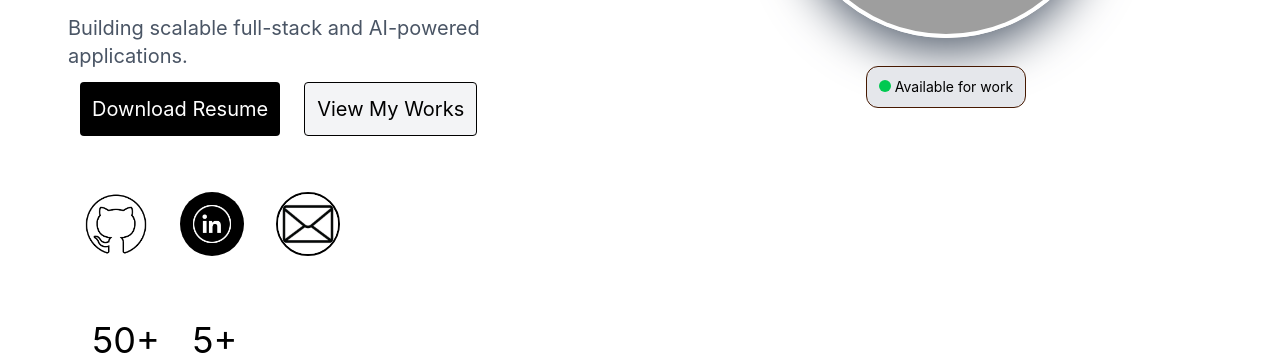
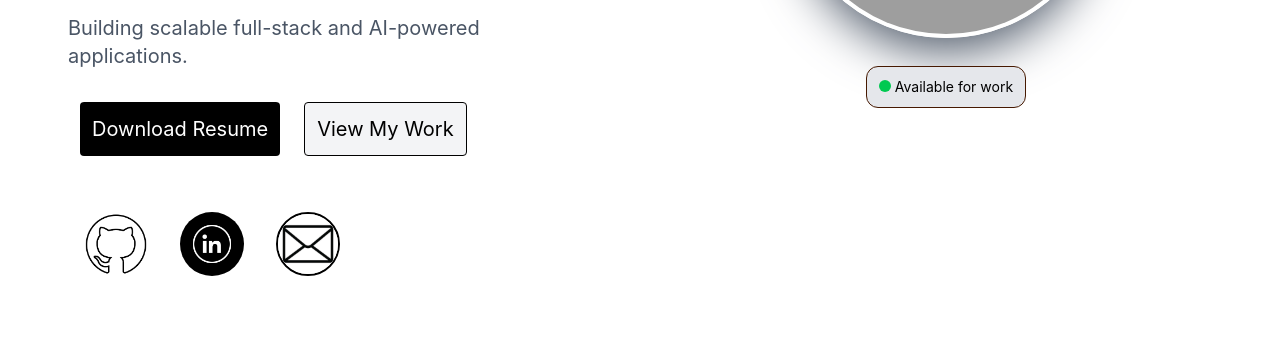
Before and after one commit to SurazKhati/Portfolio, a Next.js app: page / in a window 1280 px wide. Shown: the part 406-761 px from the top of the page. Built offline with nearby package versions, Linux system fonts and the light colour scheme; grey boxes are pictures that could not be loaded.

Commit message:
Fix HeroSection title type to ReactNode

```diff
--- a/components/herosection.tsx
+++ b/components/herosection.tsx
@@ -1,58 +1,64 @@
 "use client"
-import { useAppContext } from "@/context/contexts"
-import StatsBar from "./status"
-import { Stat } from "./status"
 
-type herotype = {
-  batchtxt?: string
-  title: string
-  subtext: string
-  description?: string
-  resume?: string | "Download Resume"
-  viewwork?: string | "view my work"
-  image?: string
-  stats: Stat[]
-}
+import { ReactNode } from "react";
+import { useAppContext } from "@/context/contexts";
+import StatsBar, { Stat } from "./status";
+
+type HeroSectionProps = {
+  batchtxt?: string;
+  title: ReactNode;        // <-- JSX or string allowed
+  subtext: ReactNode;      // <-- JSX or string allowed
+  description?: ReactNode; // <-- JSX or string allowed
+  resume?: string | "Download Resume";
+  viewwork?: string | "View My Work";
+  image?: string;
+  stats: Stat[];
+};
 
 export const HeroSection = ({
   batchtxt,
   title,
   subtext,
   description,
-  resume,
-  viewwork,
+  resume = "Download Resume",
+  viewwork = "View My Work",
   image,
-  stats
-}: herotype) => {
+  stats,
+}: HeroSectionProps) => {
+  const { mblview, darkState } = useAppContext();
 
-  const { mblview, darkState } = useAppContext()
+  // Download resume
+  const handleResume = () => {
+    const link = document.createElement("a");
+    link.href = "/cv.pdf";
+    link.download = "My-Portfolio.pdf";
+    link.click();
+  };
 
-  const Resume = () => {
-    const link = document.createElement("a")
-    link.href = "/cv.pdf"
-    link.download = "My-Portfolio.pdf"
-    link.click()
-  }
+  // View my work
+  const handleViewWork = () => {
+    window.location.assign("https://github.com/SurazKhati");
+  };
 
-  const viewmywork = () => {
-    window.location.assign("https://github.com/SurazKhati")
-  }
-
+  // Email button
   const handleEmail = () => {
-    window.location.href = "mailto:your@email.com?subject=Hello from Portfolio"
-  }
+    window.location.href = "mailto:your@email.com?subject=Hello from Portfolio";
+  };
 
   return (
-    <>
     <section
       className={`px-7 py-8 ${mblview ? "flex flex-col-reverse" : "flex"}
-          ${darkState ? "bg-neutral-950 text-white" : "bg-white text-black"}
-        `}
+      ${darkState ? "bg-neutral-950 text-white" : "bg-white text-black"}`}
     >
+      {/* Left / Text Side */}
       <div className={`h-auto ${mblview ? "w-full" : "w-[50%] pt-15 px-10"}`}>
+        {batchtxt && (
+          <span className="mb-2 text-sm text-gray-400">{batchtxt}</span>
+        )}
+
         <h1
           className={`my-1 ${
-              mblview ? "text-2xl w-full text-center" : "w-full text-5xl text-bold"
+            mblview ? "text-2xl w-full text-center" : "w-full text-5xl font-bold"
           }`}
         >
           {title}
@@ -66,6 +72,7 @@ export const HeroSection = ({
           {subtext}
         </p>
 
+        {description && (
           <p
             className={`pt-5 ${
               darkState ? "text-gray-400" : "text-gray-600"
@@ -73,16 +80,17 @@ export const HeroSection = ({
           >
             {description}
           </p>
+        )}
 
-          <div className={`${mblview ? "block" : "flex"} text-center`}>
+        {/* Buttons */}
+        <div className={`${mblview ? "block" : "flex"} text-center mt-5`}>
           <button
             className={`m-3 p-3 rounded hover:cursor-pointer
             ${darkState ? "bg-white text-black" : "bg-black text-white"}
-                ${mblview ? "text-lg w-[60%]" : "text-xl"}
-              `}
-              onClick={Resume}
+            ${mblview ? "text-lg w-[60%]" : "text-xl"}`}
+            onClick={handleResume}
           >
-              Download Resume
+            {resume}
           </button>
 
           <button
@@ -92,15 +100,19 @@ export const HeroSection = ({
                 ? "border-white text-white bg-neutral-800 hover:bg-neutral-700"
                 : "border-black text-black bg-gray-100 hover:bg-gray-200"
             }
-                ${mblview ? "text-lg w-[60%]" : "text-xl"}
-              `}
-              onClick={viewmywork}
+            ${mblview ? "text-lg w-[60%]" : "text-xl"}`}
+            onClick={handleViewWork}
           >
-              View My Works
+            {viewwork}
           </button>
         </div>
 
-          <div className={`flex items-baseline pt-7 ${mblview ? "justify-center" : ""}`}>
+        {/* Social Icons */}
+        <div
+          className={`flex items-baseline pt-7 ${
+            mblview ? "justify-center" : ""
+          }`}
+        >
           <a href="https://github.com/SurazKhati">
             <img
               src="./github.png"
@@ -121,33 +133,31 @@ export const HeroSection = ({
             <img
               src="./mail2.jpg"
               className={`inline-block w-16 h-16 m-4 rounded-full object-cover hover:cursor-pointer
-                  ${darkState ? "border border-neutral-600" : "border-2"}
-                `}
+              ${darkState ? "border border-neutral-600" : "border-2"}`}
               alt="Mail"
             />
           </button>
         </div>
 
-          <div className="w-full">
+        {/* Stats */}
+        <div className="w-full mt-5">
           <StatsBar stats={stats} />
         </div>
       </div>
 
+      {/* Right / Image Side */}
       <div className={`h-auto ${mblview ? "w-full mb-10" : "w-[50%]"}`}>
+        {image && (
           <img
             src={image}
             height="100px"
             width="300px"
             alt=""
             className={`rounded-full my-7 mx-auto object-cover object-top border-4 shadow-2xl
-              ${
-                darkState
-                  ? "border-neutral-700 shadow-black"
-                  : "border-white shadow-gray-600"
-              }
-              ${mblview ? "w-45 h-45" : "w-80 h-80"}
-            `}
+              ${darkState ? "border-neutral-700 shadow-black" : "border-white shadow-gray-600"}
+              ${mblview ? "w-45 h-45" : "w-80 h-80"}`}
           />
+        )}
 
         <div
           className={`rounded-xl m-auto px-3 w-fit py-2.5 text-sm border
@@ -155,14 +165,12 @@ export const HeroSection = ({
               darkState
                 ? "bg-neutral-900 text-white border-neutral-700"
                 : "bg-gray-200 text-black border-amber-950"
-              }
-            `}
+            }`}
         >
           <span className="inline-block w-3 h-3 bg-green-500 rounded-full"></span>{" "}
           Available for work
         </div>
       </div>
     </section>
-    </>
-  )
-}
+  );
+};
```
Lines whose indentation alone changed are shown as unchanged.
